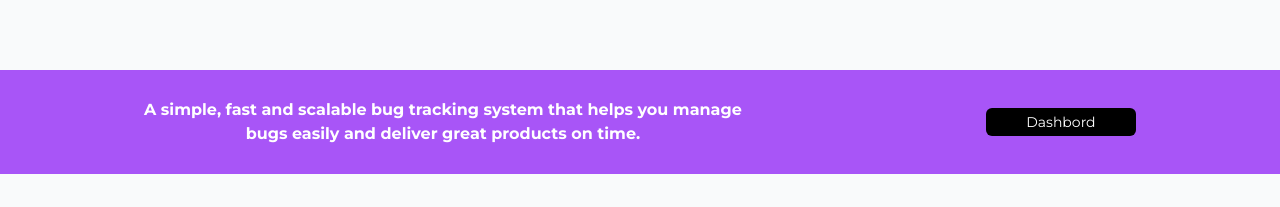
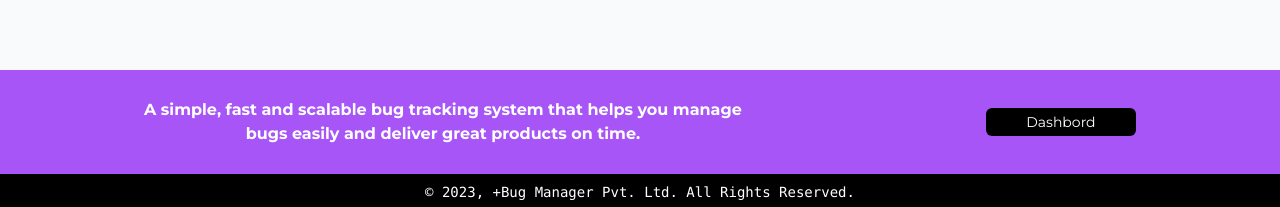
Before and after one commit to prathmesh61/issue-tracker, a Next.js app: page / in a window 1280 px wide. Shown: the part 662-869 px from the top of the page. Before the commit the page ends 836 px from the top, so only its background shows below. Built offline with nearby package versions, Linux system fonts and the light colour scheme; no server answers; the database is empty; a web font is replaced by a local one.

Commit message:
small css changes

```diff
--- a/app/page.tsx
+++ b/app/page.tsx
@@ -5,12 +5,15 @@
 
 export default function Home() {
   return (
-    <main className="flex flex-col w-full h-full gap-10">
+    <main className="flex flex-col justify-between w-full h-full gap-10">
       <div className="grid grid-cols-1 grid-rows-1 lg:grid-cols-2 lg:grid-rows-1 lg:gap-40 gap-16 max-w-7xl mx-auto px-4 place-content-between mt-16 mb-16">
         <ChartLayout />
         <PreviousIssueLayout />
       </div>
-      <CallToAction />
+      <div className="flex flex-col justify-end">
+        <CallToAction />
+        <Footer />
+      </div>
     </main>
   );
 }
--- a/hooks/useFetch.ts
+++ b/hooks/useFetch.ts
@@ -16,7 +16,7 @@
       setLoading(false);
     } catch (error) {
       setError(true);
-      console.log(error);
+      router.refresh();
     } finally {
       setLoading(false);
       router.refresh();
```
